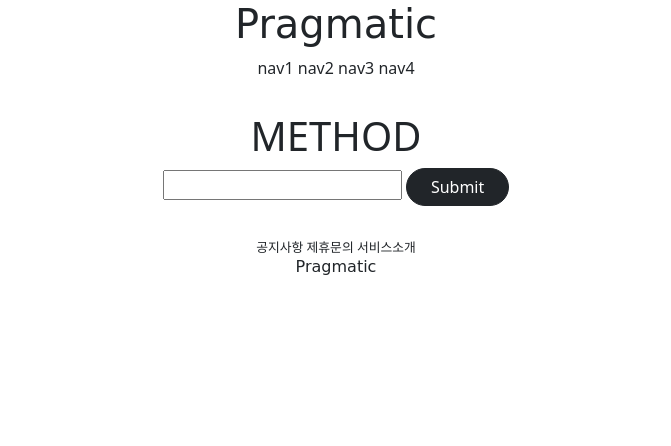
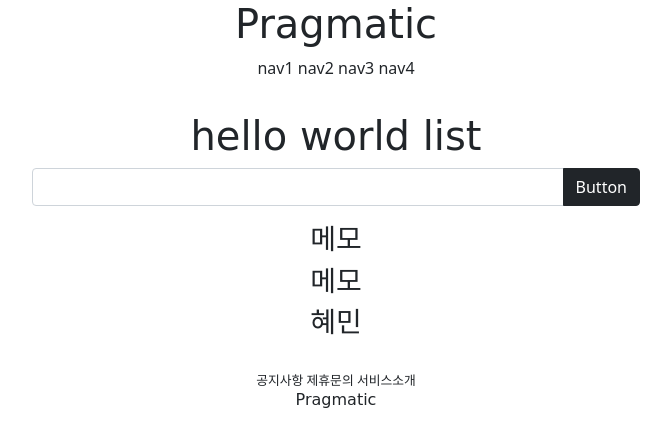
Before and after one commit to hyehmin/gis-class-practice, a Django app: template accountapp/templates/accountapp/hello_world.html in a window 1280 px wide. Shown: the top 446 px of the page, without its empty margins (304-975 px from the left). Run offline with Django 3.2, Linux system fonts and the light colour scheme; the template is opened without the code that fills it: values that come from a table or form of the project are taken from there, others are empty; data comes from the database, SQL or seed files in the repository; parts of the project's set-up code (start-up, migrations or seed data) failed here and were passed over; some web fonts are replaced.

Commit message:
2021-07-08 SELF_Practice

```diff
--- a/accountapp/templates/accountapp/hello_world.html
+++ b/accountapp/templates/accountapp/hello_world.html
@@ -4,16 +4,24 @@
 
 {#    overflow : hidden -> 넘치는 것 숨겨줌 , scroll : 스크롤을 통해 내려가면서 알 수 있음#}
     <div style="margin: 2rem; text-align: center">
-        <h1>METHOD</h1>
+        <h1 style="font-family: 'Lobstar', cursive">hello world list</h1>
 
         <form action="/accounts/hello_world/" method="post">
             {% csrf_token %}
-            <input type="text" name="hello_world_input">
-            <input class="btn btn-dark rounded-pill px-4", type="submit">
+            <div class="input-group mb-3 w-50 m-auto">
+                <input type="text" class="form-control"
+                    name="hello_world_input">
+                <button class="btn btn-dark" type="submit">
+                Button
+                </button>
+            </div>
         </form>
 
-        {% if hello_world_output %}
-            <h3>{{ hello_world_output.text }}</h3>
+        {% if hello_world_list %}
+
+            {% for hello_world in hello_world_list %}
+                <h3>{{ hello_world.text }}</h3>
+            {% endfor %}
         {% endif %}
     </div>
 
```
Also changed, not shown: accountapp/views.py (+6 -2 lines).
